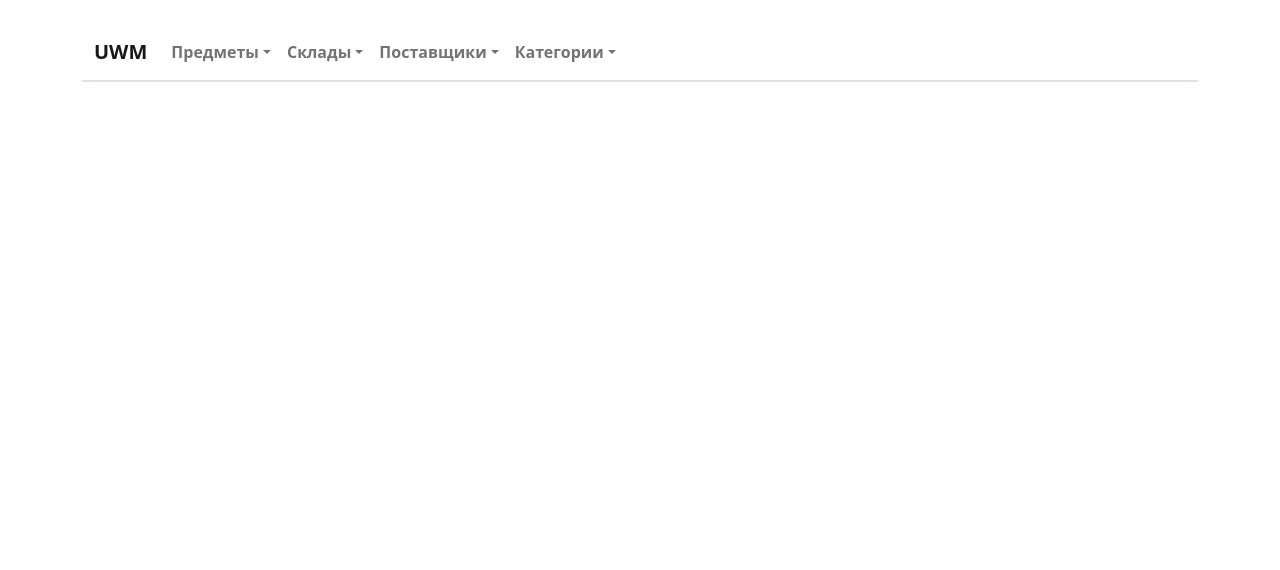
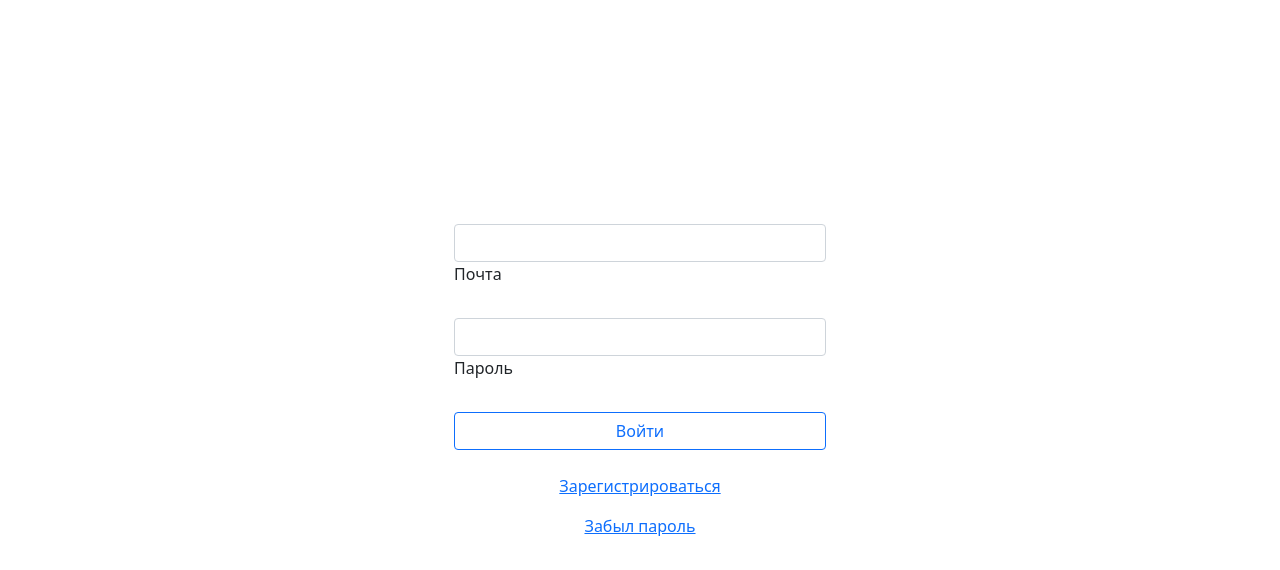
Before and after one commit to tsakaevakhmad/UWM-Client, a React (Create React App) app: page /Authorization in a window 1280 px wide. Shown: the top 570 px of the page. Built offline with nearby package versions, Linux system fonts and the light colour scheme.

Commit message:
Authorization login register services ++

```diff
--- /dev/null
+++ b/src/Components/AuthorizationComponents/Authorization.js
@@ -0,0 +1,28 @@
+import React, { Component } from 'react'
+
+export default class Authorization extends Component {
+    render() {
+        return (
+            <div className="centerContentBox col-4">
+                <form>
+                    <div className="form-outline mb-4">
+                        <input type="email" id="form1" className="form-control" />
+                        <label className="form-label" htmlFor="form1">Почта</label>
+                    </div>
+
+                    <div className="form-outline mb-4">
+                        <input type="password" id="form2" className="form-control" />
+                        <label className="form-label" htmlFor="form2">Пароль</label>
+                    </div>
+
+                    <button type="button" className="btn btn-outline-primary col-12 mb-4">Войти</button>
+
+                    <div className="text-center">
+                        <p><a href="#!">Зарегистрироваться</a></p>
+                        <p><a href="#!">Забыл пароль</a></p>
+                    </div>
+                </form>
+            </div>
+        )
+    }
+}
--- a/src/Components/Main.js
+++ b/src/Components/Main.js
@@ -1,5 +1,10 @@
 import Navbar from "./Navbar";
+import Authorization from "./AuthorizationComponents/Authorization";
 
+import {
+    Routes,
+    Route,
+} from "react-router-dom";
 
 import React, { Component } from 'react'
 
@@ -9,7 +14,10 @@ export default class Main extends Component {
         return (
             <div className="container">
                 <br />
-                <Navbar />
+                <Routes>
+                    <Route path="/" element={<Navbar />} />
+                    <Route path="/Authorization" element={<Authorization />} />
+                </Routes>
             </div>
         )
     }
--- a/src/StaticFiles/Options/Css/index.css
+++ b/src/StaticFiles/Options/Css/index.css
@@ -7,6 +7,12 @@ body {
   -moz-osx-font-smoothing: grayscale;
 }
 
+.centerContentBox {
+  margin-left: auto;
+  margin-right: auto;
+  margin-top: 200px;
+}
+
 code {
   font-family: source-code-pro, Menlo, Monaco, Consolas, 'Courier New',
     monospace;
```
Also changed, not shown: src/Axios/AuthorizationsServices.js (added, +27 -0 lines), src/StaticFiles/Options/Css/App.css (deleted, +0 -38 lines).
